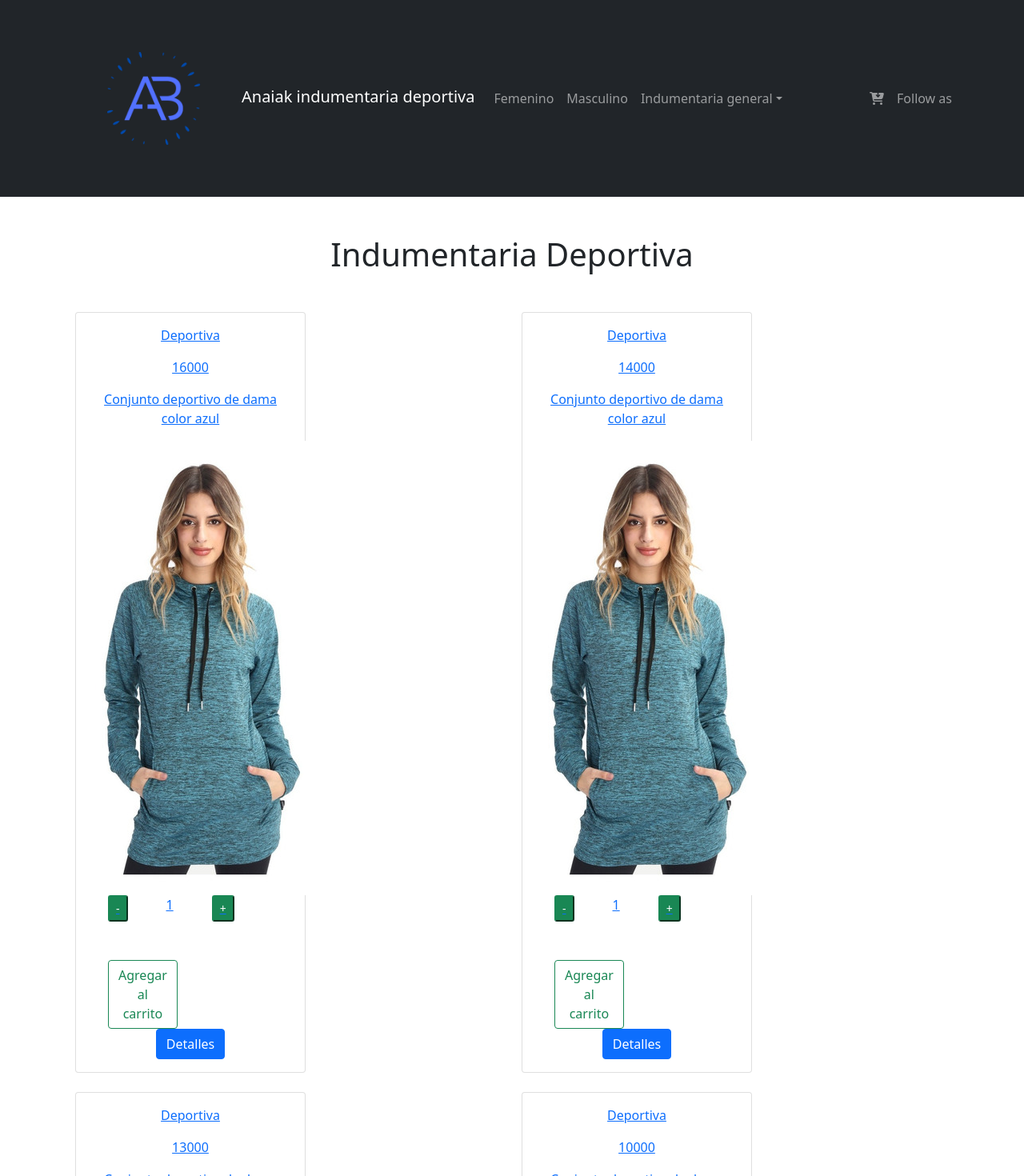
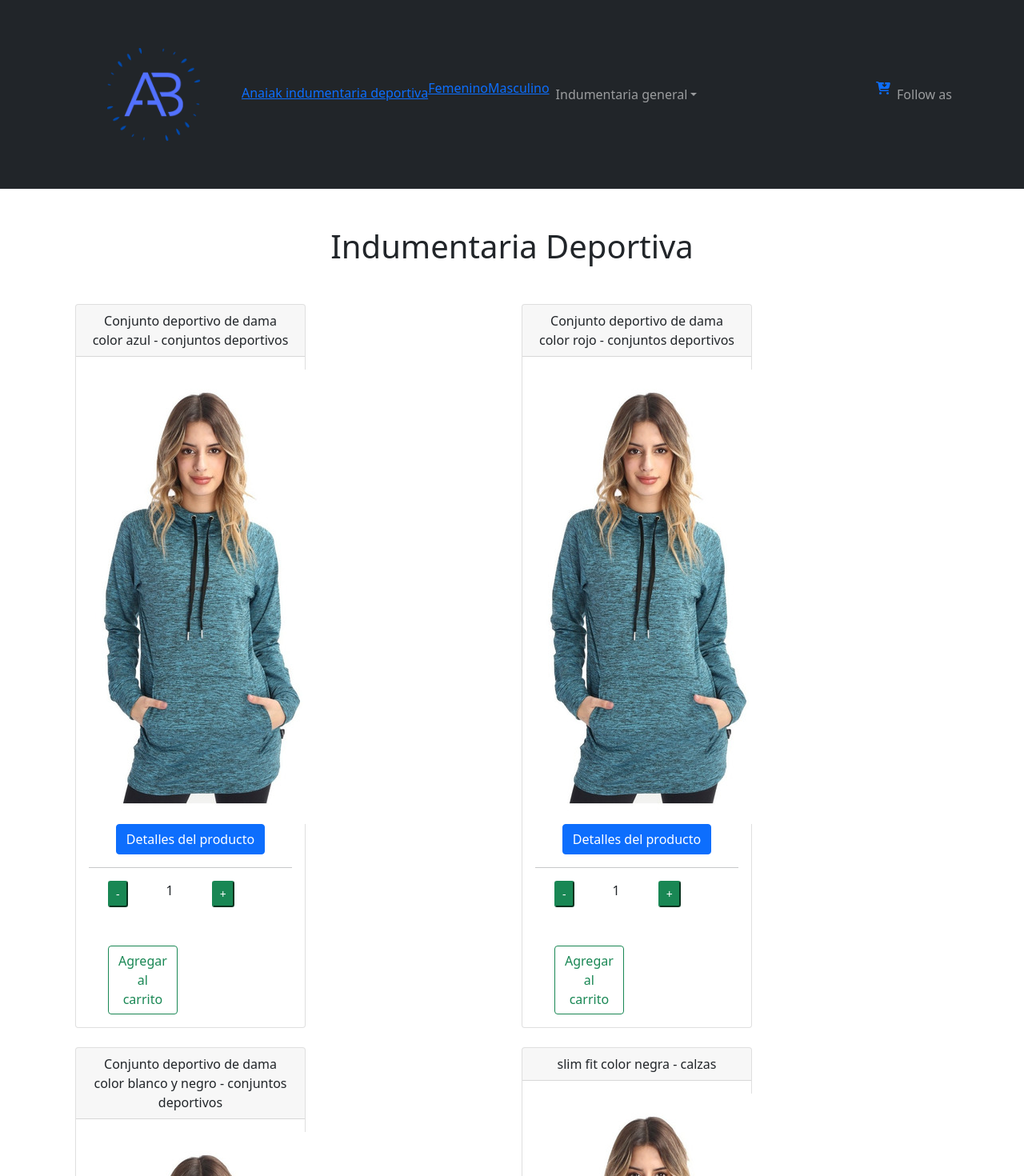
Before and after one commit to bleonardo12/reactJs-coder, a React (Create React App) app: page / in a window 1280 px wide. Shown: the top 1470 px of the page at 80% size. Built offline with nearby package versions, Linux system fonts and the light colour scheme.

Commit message:
pre entrega final

```diff
--- a/src/App.jsx
+++ b/src/App.jsx
@@ -2,6 +2,7 @@ import NavBar from "./Components/NavBar/NavBar";
 import ItemListContainer from "./Container/ItemListContainer/ItemListContainer";
 import { BrowserRouter, Route, Routes, Navigate } from "react-router-dom";
 import ItemDetailContainer from "./Container/ItemDetailContainer/ItemDetailContainer";
+import CartWidget from "./Components/Widget/CartWidget";
 import "bootstrap/dist/css/bootstrap.min.css";
 import "./App.css";
 import "./Components/NavBar/NavBar.css";
@@ -18,11 +19,15 @@ function App() {
                             <ItemListContainer saludo="hola soy ItemListCointainer" />
                         }
                     />
-                    <Route path="/itemList" element={<ItemListContainer />} />
+                    <Route
+                        path="/categoria/:id"
+                        element={<ItemListContainer />}
+                    />
                     <Route
                         path="/detalle/:detalleId"
                         element={<ItemDetailContainer />}
                     />
+                    <Route path="/cart" element={<CartWidget />} />
                     {/* <Route path="/notFound" element={<Component404 />}/>*/}
                     <Route path="/*" element={<Navigate to="/" />} />
                 </Routes>
--- a/src/Components/Item/Item.jsx
+++ b/src/Components/Item/Item.jsx
@@ -6,40 +6,37 @@ import ItemCount from "../ItemCount/ItemCount";
 import { Link } from "react-router-dom";
 
 function Item({ prod, loading }) {
-    console.log({ prod });
-    const { category, title, price, stock, id } = prod;
+    const { stock, id } = prod;
     const [buttonClicked, setButtonClicked] = useState(false);
 
     const handleButtonClick = () => {
         setButtonClicked(true);
     };
     return (
-        <Link to={`detalle/${prod.id}`}>
         <div>
             {loading ? (
                 <loading />
             ) : (
                 <div className="card" style={{ width: "18rem" }}>
+                    <div className="card-header">{`${prod.title} - ${prod.category}`}</div>
                     <div className="card-body">
-                            <p className="card-text">{category}</p>
-                            <p className="card-text">{price}</p>
-                            <p className="card-text">{title}</p>
+                        <Link to={`detalle/${prod.id}`}>
                             <img src={imagenes[0]} />
-                            <ItemCount stock={stock} initial={1} />
                             <Button onClick={handleButtonClick}>
-                                {" "}
-                                Detalles
+                                Detalles del producto
                             </Button>
                             {buttonClicked ? (
                                 <ItemDetailContainer
-                                    id={id}
+                                    id={prod.id}
                                 ></ItemDetailContainer>
                             ) : null}
+                        </Link>
+                        <hr></hr>
+                        <ItemCount stock={stock} initial={1} />
                     </div>
                 </div>
             )}
         </div>
-        </Link>
     );
 }
 
--- a/src/Components/ItemCount/ItemCount.jsx
+++ b/src/Components/ItemCount/ItemCount.jsx
@@ -1,4 +1,5 @@
 import { useState } from "react";
+import { Link } from "react-router-dom";
 
 function ItemCount({ stock, initial, onAdd }) {
     const [count, setCount] = useState(initial);
@@ -15,7 +16,7 @@ function ItemCount({ stock, initial, onAdd }) {
     }
 
     const add = () => {
-        console.log(count);
+        onAdd(count);
     };
 
     return (
@@ -39,12 +40,14 @@ function ItemCount({ stock, initial, onAdd }) {
                             </button>
                         </div>
                         <div className="mt-5 col-1">
+                            <Link to="cart">
                                 <button
                                     className="btn btn-outline-success"
                                     onClick={add}
                                 >
                                     Agregar al carrito
                                 </button>
+                            </Link>
                         </div>
                     </div>
                 </div>
--- a/src/Components/ItemDetail/ItemDetail.jsx
+++ b/src/Components/ItemDetail/ItemDetail.jsx
@@ -1,9 +1,12 @@
 function ItemDetail({ producto }) {
     return (
         <div>
-            <p>{producto.title}</p>
-            <p>{producto.category}</p>
-            <p>{producto.categoria}</p>
+            <center>
+                <p>{producto.title}</p>
+                <p>{producto.category}</p>
+                <p>{producto.talle}</p>
+                <p>{producto.price}</p>
+            </center>
         </div>
     );
 }
--- a/src/Components/NavBar/NavBar.jsx
+++ b/src/Components/NavBar/NavBar.jsx
@@ -1,4 +1,4 @@
-import React from "react";
+import { NavLink, Link } from "react-router-dom";
 import { Container, Nav, Navbar, NavDropdown } from "react-bootstrap";
 import CartWidget from "../Widget/CartWidget";
 import logo1 from "../../assets/img/logo1.png";
@@ -14,15 +14,17 @@ const NavBar = () => {
                 variant="dark"
             >
                 <Container className="container">
-                    <Navbar.Brand href="#home">
+                    <NavLink to="/">
                         <img className="logo1" src={logo1} alt="logo" />
                         Anaiak indumentaria deportiva
-                    </Navbar.Brand>
+                    </NavLink>
                     <Navbar.Toggle aria-controls="responsive-navbar-nav" />
                     <Navbar.Collapse id="responsive-navbar-nav">
                         <Nav className="me-auto">
-                            <Nav.Link href="#features">Femenino</Nav.Link>
-                            <Nav.Link href="#pricing">Masculino</Nav.Link>
+                            <NavLink to="categoria/femenino">Femenino</NavLink>
+                            <NavLink to="categoria/masculino">
+                                Masculino
+                            </NavLink>
                             <NavDropdown
                                 title="Indumentaria general"
                                 id="collasible-nav-dropdown"
@@ -43,9 +45,9 @@ const NavBar = () => {
                             </NavDropdown>
                         </Nav>
                         <Nav>
-                            <Nav.Link href="#deets">
+                            <NavLink to="cart">
                                 <CartWidget />
-                            </Nav.Link>
+                            </NavLink>
                             <Nav.Link eventKey={2} href="#memes">
                                 Follow as
                             </Nav.Link>
--- a/src/Container/ItemDetailContainer/ItemDetailContainer.jsx
+++ b/src/Container/ItemDetailContainer/ItemDetailContainer.jsx
@@ -10,18 +10,13 @@ function ItemDetailContainer() {
 
     useEffect(() => {
         getFetch
-            .then((prod) => prod.find((item) => item.id === detalleId))
+            .then(prod => prod.find(item => item.id === detalleId))
             .then((prod) => setProducto(prod))
             .catch((err) => console.log(err))
             .finally(() => setProducto(false));
     }, []);
 
-    return (
-        <div>
-            <p>Detalle del producto</p>
-            <ItemDetail producto={producto} />
-        </div>
-    );
+    return <div>{<ItemDetail producto={producto} />}</div>;
 }
 
 export default ItemDetailContainer;
--- a/src/Container/ItemListContainer/ItemListContainer.jsx
+++ b/src/Container/ItemListContainer/ItemListContainer.jsx
@@ -3,28 +3,50 @@ import Loading from "../../Components/Loading/Loading";
 import "bootstrap/dist/css/bootstrap.min.css";
 import Item from "../../Components/Item/Item";
 import { getFetch } from "../../helpers/gFetch";
+import { useParams } from "react-router-dom";
 
 function ItemListContainer() {
+    const [loading, setLoading] = useState(true);
     const [productos, setProductos] = useState([]);
-    const [loading, setLoading] = useState(true);
+
+    const { id } = useParams();
 
     useEffect(() => {
+        if (id) {
             getFetch
-            .then((data) => setProductos(data))
-            .catch((err) => console.error(`error:${err}`))
+                .then((resp) =>
+                    setProductos(
+                        resp.filter((productos) => productos.category === id)
+                    )
+                )
+                .catch((err) => console.log(err))
                 .finally(() => setLoading(false));
-    }, []);
+        } else {
+            getFetch
+                .then((resp) => setProductos(resp))
+                .catch((err) => console.log(err))
+                .finally(() => setLoading(false));
+        }
+    }, [id]);
+    const onAdd = (cant) => {
+        console.log(cant);
+    };
+
+    console.log(id);
 
     return (
+        <>
             <div className="container">
                 {loading ? (
                     <Loading />
                 ) : (
                     <div className="container">
-                    <h1 className="my-5 text-center">Indumentaria Deportiva</h1>
+                        <h1 className="my-5 text-center">
+                            Indumentaria Deportiva
+                        </h1>
                         <div className="row">
                             {productos.map((prod) => (
-                            <div className="col-md-6 mb-4" key={prod.id}>
+                                <div className="col-md-6 mb-4">
                                     <Item prod={prod} loading={loading} />
                                 </div>
                             ))}
@@ -32,6 +54,7 @@ function ItemListContainer() {
                     </div>
                 )}
             </div>
+        </>
     );
 }
 
--- a/src/helpers/gFetch.js
+++ b/src/helpers/gFetch.js
@@ -2,64 +2,73 @@ const productos = [
     {
         id: "1",
         title: "Conjunto deportivo de dama color azul",
-        category: "Deportiva",
+        talle: "xxl",
+        category: "conjuntos deportivos",
         price: 16000,
         stock: 5,
     },
     {
         id: "2",
-        title: "Conjunto deportivo de dama color azul",
-        category: "Deportiva",
+        title: "Conjunto deportivo de dama color rojo",
+        talle: "l",
+        category: "conjuntos deportivos",
         price: 14000,
         stock: 10,
     },
     {
         id: "3",
-        title: "Conjunto deportivo de dama color azul",
-        category: "Deportiva",
+        title: "Conjunto deportivo de dama color blanco y negro",
+        talle: "xxs",
+        category: "conjuntos deportivos",
         price: 13000,
         stock: 15,
     },
     {
         id: "4",
-        title: "Conjunto deportivo de dama color azul",
-        category: "Deportiva",
+        title: "slim fit color negra",
+        category: "calzas",
+        talle: "m",
         price: 10000,
         stock: 20,
     },
     {
         id: "5",
-        title: "Conjunto deportivo de dama color azul",
-        category: "Deportiva",
+        title: "slim fit color azul y blanca ",
+        talle: "s",
+        category: "calzas",
         price: 12000,
         stock: 25,
     },
     {
         id: "6",
-        title: "Conjunto deportivo de dama color azul",
-        category: "Deportiva",
+        title: "buzo largo tela antitranspirante color rojo",
+        talle: "l",
+        category: "buzos",
         price: 18000,
         stock: 30,
     },
     {
         id: "7",
-        title: "Conjunto deportivo de dama color azul",
-        category: "Deportiva",
+        title: "buzo largo tela antitranspirante color azul",
+        talle: "m",
+        category: "buzos",
         price: 13000,
         stock: 35,
     },
     {
         id: "8",
-        title: "Conjunto deportivo de dama color azul",
-        category: "Deportiva",
+        title: "buzo largo tela antitranspirante color beige",
+        talle: "xxl",
+        category: "tops",
         price: 16000,
         stock: 40,
     },
 ];
 
 export const getFetch = new Promise((resolve, reject) => {
+    // acciones
+
     let condition = true;
-
     if (condition) {
         setTimeout(() => {
             resolve(productos);
```
Also changed, not shown: src/Components/ItemList/ItemList.jsx (+13 -66 lines). Lines whose indentation alone changed are shown as unchanged.
